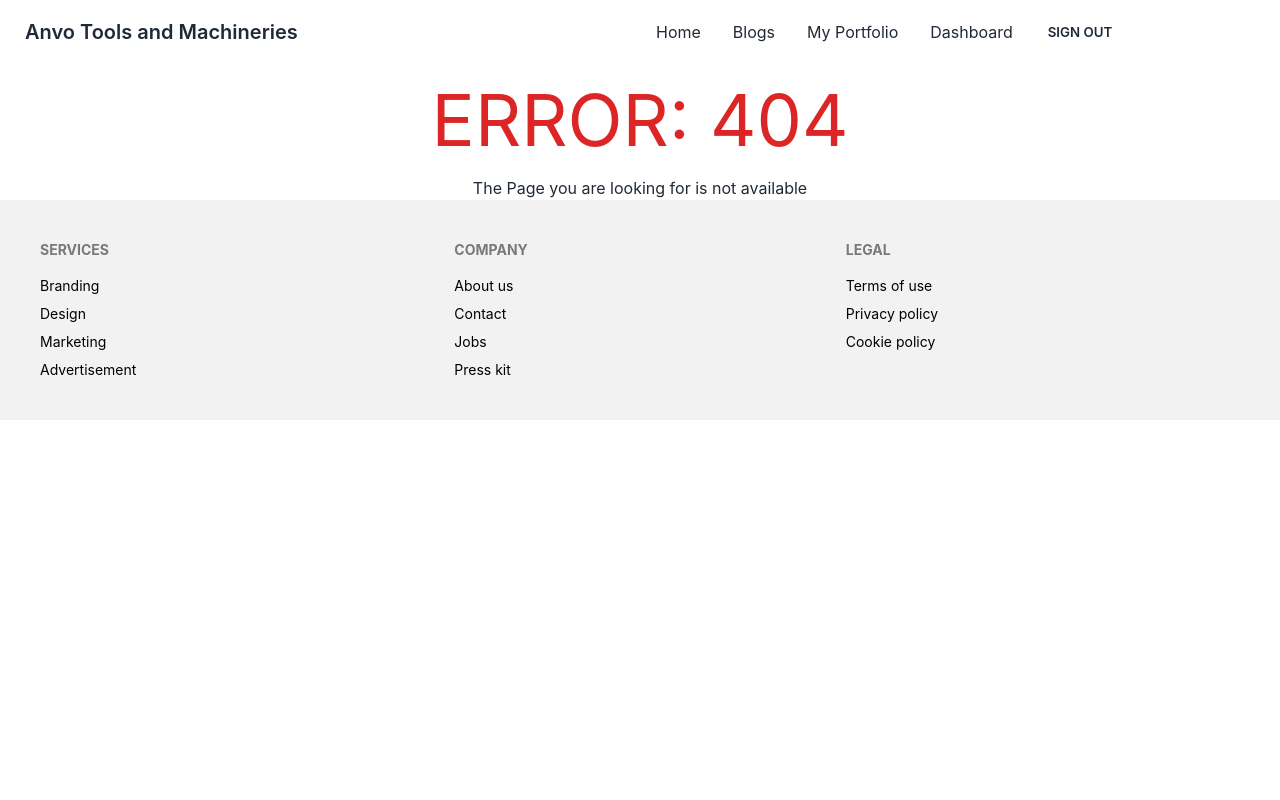
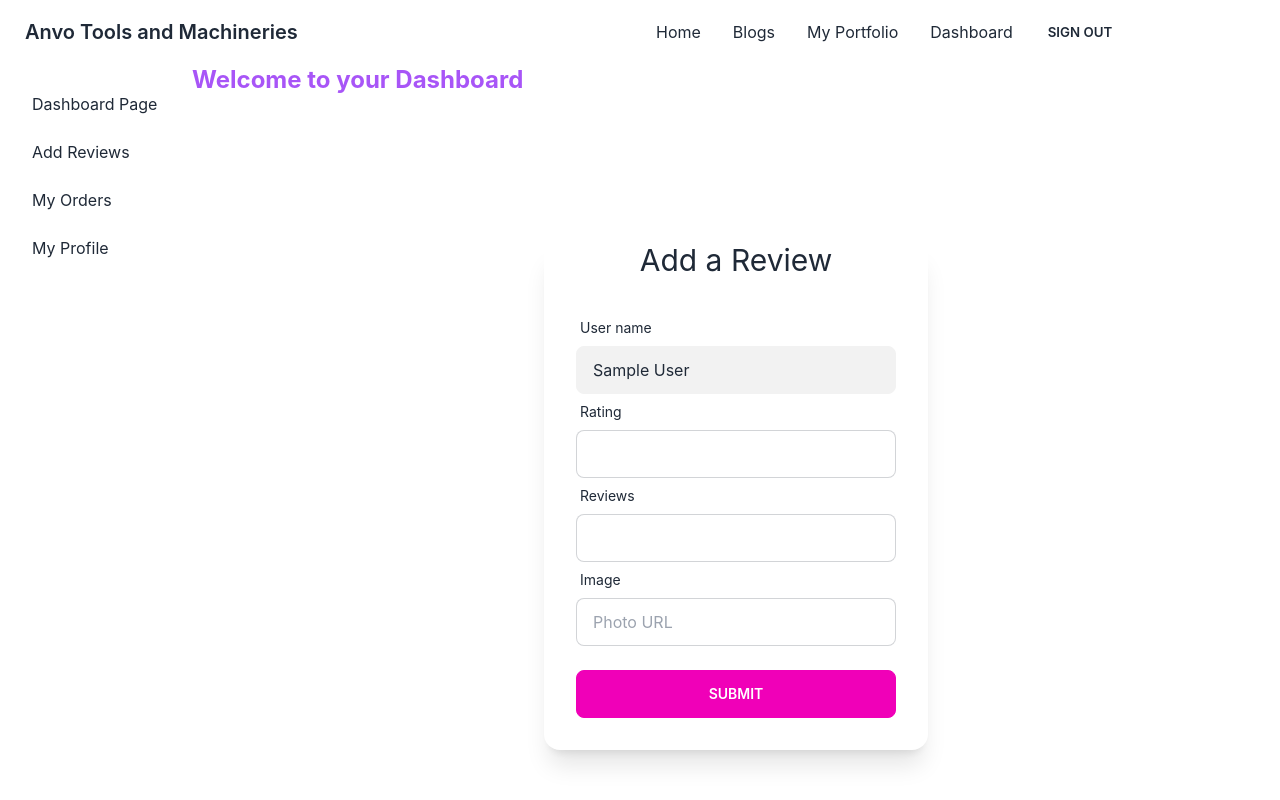
Before and after one commit to shuvo-99/Website-12-Manufractturer-Website-Clienr-Side, a React (Create React App) app: page /dashboard/addreview in a window 1280 px wide. Shown: the top 800 px of the page. Built offline with nearby package versions, Linux system fonts and the light colour scheme; no server answers; sample sign-in values are in the browser's storage.

Commit message:
dashboard

```diff
--- a/src/App.js
+++ b/src/App.js
@@ -12,6 +12,10 @@ import RequireAuth from "./Pages/Login/RequiredAuth/RequiredAuth";
 import NotFound from "./Pages/Shared/NotFound/NotFound";
 import Order from "./Pages/Order/Order";
 import Purchase from "./Pages/Purchase/Purchase";
+import Addreview from "./Pages/Dashboard/Addreview";
+import Myorders from "./Pages/Dashboard/Myorders";
+import Myprofile from "./Pages/Dashboard/Myprofile";
+import DashboardPage from "./Pages/Dashboard/DashboardPage";
 
 function App() {
   return (
@@ -20,13 +24,43 @@ function App() {
         <Navbar></Navbar>
         <Routes>
           <Route
-            path="/dashboard"
+            path="dashboard"
             element={
               <RequireAuth>
-                <Dashboard></Dashboard>
+                <Dashboard />
               </RequireAuth>
             }
-          ></Route>
+          >
+            <Route index element={<DashboardPage></DashboardPage>}></Route>
+            <Route path="addreview" element={<Addreview></Addreview>}></Route>
+            <Route path="myorder" element={<Myorders></Myorders>}></Route>
+            <Route path="myprofile" element={<Myprofile></Myprofile>}></Route>
+            {/* <Route path="payment/:id" element={<Payment></Payment>}></Route>
+            <Route
+              path="users"
+              element={
+                <RequireAdmin>
+                  <Users></Users>
+                </RequireAdmin>
+              }
+            ></Route>
+            <Route
+              path="addDoctor"
+              element={
+                <RequireAdmin>
+                  <AddDoctor></AddDoctor>
+                </RequireAdmin>
+              }
+            ></Route>
+            <Route
+              path="manageDoctor"
+              element={
+                <RequireAdmin>
+                  <ManageDoctors></ManageDoctors>
+                </RequireAdmin>
+              }
+            ></Route> */}
+          </Route>
 
           <Route
             path="/tool/:toolID"
--- /dev/null
+++ b/src/Pages/Dashboard/Addreview.js
@@ -0,0 +1,89 @@
+import React from "react";
+import { useAuthState } from "react-firebase-hooks/auth";
+import { useForm } from "react-hook-form";
+import auth from "../../firebase.init";
+
+const Addreview = () => {
+  const { register, handleSubmit } = useForm();
+  const [user, loading, error] = useAuthState(auth);
+
+  const handlereview = (data) => {
+    console.log(data);
+    const url = `http://localhost:5000/review`;
+    fetch(url, {
+      method: "POST",
+      headers: {
+        "content-type": "application/json",
+      },
+      body: JSON.stringify(data),
+    })
+      .then((res) => res.json())
+      .then((result) => {
+        console.log(result);
+      });
+  };
+
+  return (
+    <div className="flex h-screen justify-center items-center">
+      <div className="card w-96 bg-base-100 shadow-xl ">
+        <h1 className="text-center text-3xl">Add a Review</h1>
+        <div className="card-body">
+          <form onSubmit={handlereview}>
+            <div className="form-control w-full max-w-xs">
+              <label className="label">
+                <span className="label-text">User name</span>
+              </label>
+              <input
+                type="text"
+                disabled
+                value={user?.displayName || ""}
+                className="input input-bordered w-full max-w-xs"
+              />
+            </div>
+            <div className="form-control w-full max-w-xs">
+              <label className="label">
+                <span className="label-text">Rating</span>
+              </label>
+              <input
+                type="number"
+                // value={user?.displayName || ""}
+                className="input input-bordered w-full max-w-xs"
+                min="0"
+              />
+            </div>
+            <div className="form-control w-full max-w-xs">
+              <label className="label">
+                <span className="label-text">Reviews</span>
+              </label>
+              <input
+                type="text"
+                // value={user?.displayName || ""}
+                className="input input-bordered w-full max-w-xs"
+              />
+            </div>
+            <div className="form-control w-full max-w-xs">
+              <label className="label">
+                <span className="label-text">Image</span>
+              </label>
+              <input
+                placeholder="Photo URL"
+                type="text"
+                {...register("img")}
+                className="input input-bordered w-full max-w-xs"
+              />
+            </div>
+
+            <br />
+            <input
+              type="submit"
+              value="Submit"
+              className="btn btn-secondary w-full max-w-xs"
+            />
+          </form>
+        </div>
+      </div>
+    </div>
+  );
+};
+
+export default Addreview;
--- a/src/Pages/Dashboard/Dashboard.js
+++ b/src/Pages/Dashboard/Dashboard.js
@@ -1,9 +1,52 @@
 import React from "react";
+import { useAuthState } from "react-firebase-hooks/auth";
+import { Link, Outlet } from "react-router-dom";
+import auth from "../../firebase.init";
+// import useAdmin from "../../hooks/useAdmin";
 
 const Dashboard = () => {
+  const [user] = useAuthState(auth);
+  // const [admin] = useAdmin(user);
   return (
-    <div>
-      <h2>This is About</h2>
+    <div class="drawer drawer-mobile">
+      <input id="dashboard-sidebar" type="checkbox" class="drawer-toggle" />
+      <div class="drawer-content">
+        <h2 className="text-2xl font-bold text-purple-500">
+          Welcome to your Dashboard
+        </h2>
+        <Outlet></Outlet>
+      </div>
+      <div class="drawer-side">
+        <label for="dashboard-sidebar" class="drawer-overlay"></label>
+        <ul class="menu p-4 overflow-y-auto w-48 bg-base-100 text-base-content">
+          {/* <!-- Sidebar content here --> */}
+          <li>
+            <Link to="/dashboard">Dashboard Page</Link>
+          </li>
+          <li>
+            <Link to="/dashboard/addreview">Add Reviews</Link>
+          </li>
+          <li>
+            <Link to="/dashboard/myorder">My Orders</Link>
+          </li>
+          <li>
+            <Link to="/dashboard/myprofile">My Profile</Link>
+          </li>
+          {/* {admin && (
+            <>
+              <li>
+                <Link to="/dashboard/users">All Users</Link>
+              </li>
+              <li>
+                <Link to="/dashboard/addDoctor">Add a Doctor</Link>
+              </li>
+              <li>
+                <Link to="/dashboard/manageDoctor">Manage Doctors</Link>
+              </li>
+            </>
+          )} */}
+        </ul>
+      </div>
     </div>
   );
 };
--- /dev/null
+++ b/src/Pages/Dashboard/DashboardPage.js
@@ -0,0 +1,11 @@
+import React from "react";
+
+const DashboardPage = () => {
+  return (
+    <div>
+      <h2>Find all your personal info in here</h2>
+    </div>
+  );
+};
+
+export default DashboardPage;
--- /dev/null
+++ b/src/Pages/Dashboard/Myorders.js
@@ -0,0 +1,11 @@
+import React from "react";
+
+const Myorders = () => {
+  return (
+    <div>
+      <h2>This is About</h2>
+    </div>
+  );
+};
+
+export default Myorders;
--- /dev/null
+++ b/src/Pages/Dashboard/Myprofile.js
@@ -0,0 +1,11 @@
+import React from "react";
+
+const Myprofile = () => {
+  return (
+    <div>
+      <h2>This is About</h2>
+    </div>
+  );
+};
+
+export default Myprofile;
--- a/src/Pages/Home/Tool/Tool.js
+++ b/src/Pages/Home/Tool/Tool.js
@@ -29,7 +29,7 @@ const Tool = ({ tool, setProducts }) => {
         <h2 className="card-title">{name}</h2>
         <p>Minimum Quantity: {minQuantity}</p>
         <p>Available Quantity: {availableQuantity}</p>
-        <p>Price: Tk. {price}</p>
+        <p>Price: Tk. {price} (per peice)</p>
         <p>{description}</p>
         <div className="card-actions justify-center">
           {/* <label
--- a/src/Pages/Purchase/Purchase.js
+++ b/src/Pages/Purchase/Purchase.js
@@ -19,7 +19,7 @@ const Purchase = ({}) => {
       .then((data) => settool(data));
   }, []);
 
-  const handleBooking = (event) => {
+  const handleorder = (event) => {
     event.preventDefault();
     const quantity = event.target.quantity.value;
     const order = {
@@ -78,13 +78,13 @@ const Purchase = ({}) => {
       <div className="card w-96 bg-base-100 shadow-xl ">
         <h1 className="text-center text-3xl">Order for: {tool.name}</h1>
         <div className="card-body">
-          <form onSubmit={handleBooking}>
+          <form onSubmit={handleorder}>
             <div className="form-control w-full max-w-xs">
               <label className="label">
                 <span className="label-text">Username</span>
               </label>
               <input
-                type="email"
+                type="text"
                 disabled
                 value={user?.displayName || ""}
                 className="input input-bordered w-full max-w-xs"
```
